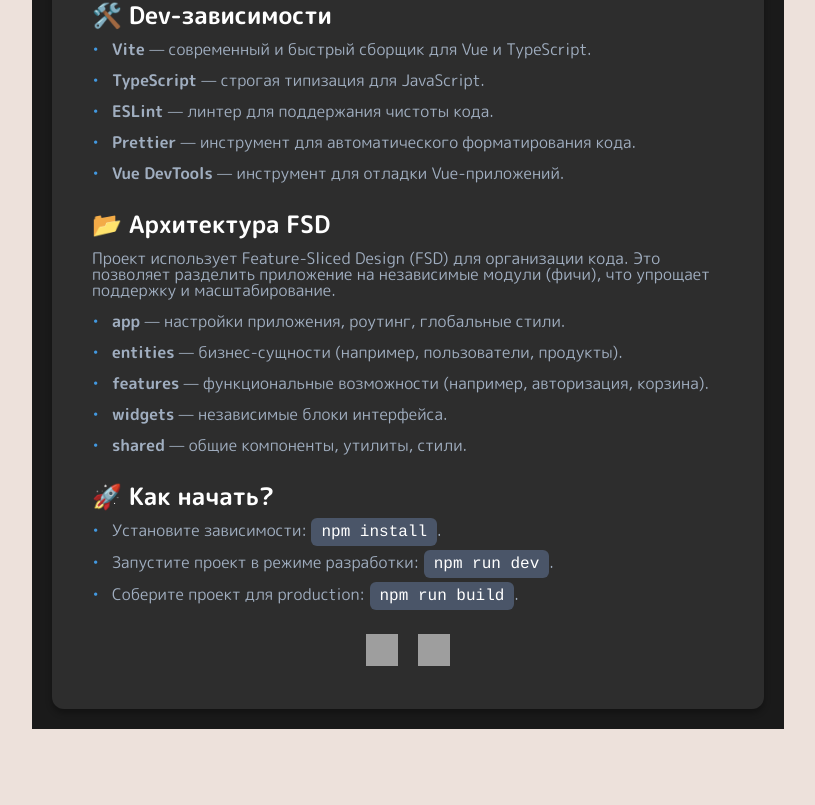
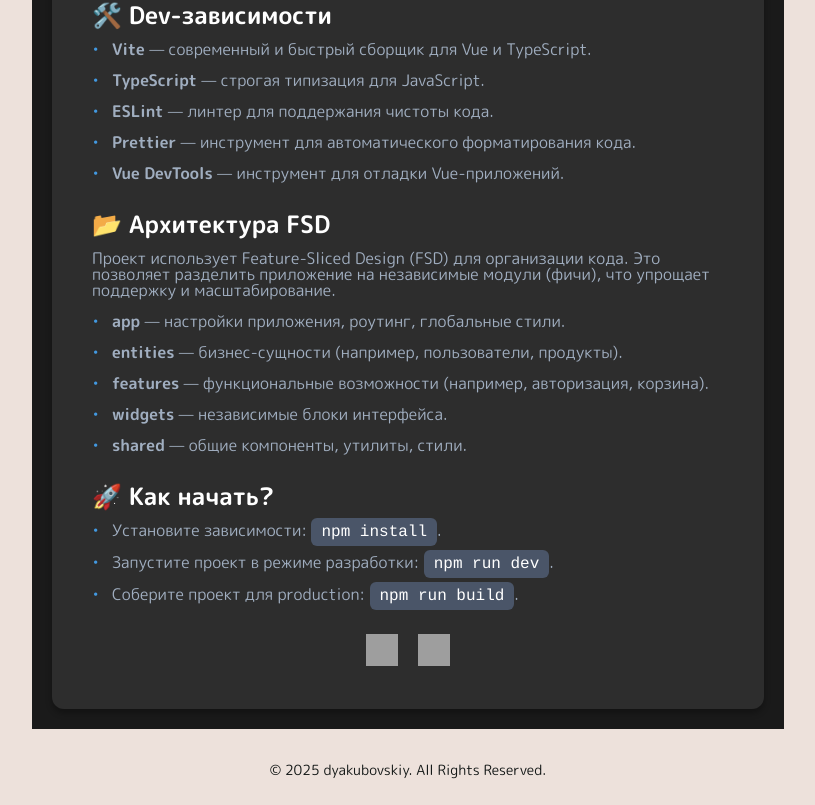
Before and after one commit to dyakubovskiy/me, a Vue app: page / in a window 1280 px wide. Shown: the part 437-1242 px from the top of the page, without its empty margins (232-1047 px from the left). Before the commit the page ends 1174 px from the top, so only its background shows below. Built offline with nearby package versions, Linux system fonts and the light colour scheme; grey boxes are pictures that could not be loaded; a web font is replaced by a local one.

Commit message:
added footer

```diff
--- a/src/app/App.vue
+++ b/src/app/App.vue
@@ -3,9 +3,10 @@
   <div class="container">
     <RouterView />
   </div>
+  <VFooter />
 </template>
 
 <script setup lang="ts">
 import { RouterView } from 'vue-router'
-import { VHeader } from './layout'
+import { VHeader, VFooter } from './layout'
 </script>
--- /dev/null
+++ b/src/app/layout/VFooter.vue
@@ -0,0 +1,28 @@
+<template>
+  <footer class="footer">
+    <div class="container">© {{ copyrightDate }} dyakubovskiy. All Rights Reserved.</div>
+  </footer>
+</template>
+
+<script setup lang="ts">
+import type { Ref } from 'vue'
+
+import { computed } from 'vue'
+
+const CREATION_YEAR = 2025
+
+const copyrightDate: Ref<string> = computed(() => {
+  const currentYear = new Date().getFullYear()
+
+  return currentYear > CREATION_YEAR ? `${CREATION_YEAR} - ${currentYear}` : `${CREATION_YEAR}`
+})
+</script>
+
+<style scoped lang="scss">
+.footer {
+  text-align: center;
+  font-size: 1.4rem;
+  line-height: 2rem;
+  padding: 1.6rem 0;
+}
+</style>
--- a/src/app/layout/index.ts
+++ b/src/app/layout/index.ts
@@ -1,3 +1,4 @@
 import VHeader from './VHeader.vue'
+import VFooter from './VFooter.vue'
 
-export { VHeader }
+export { VHeader, VFooter }
```
